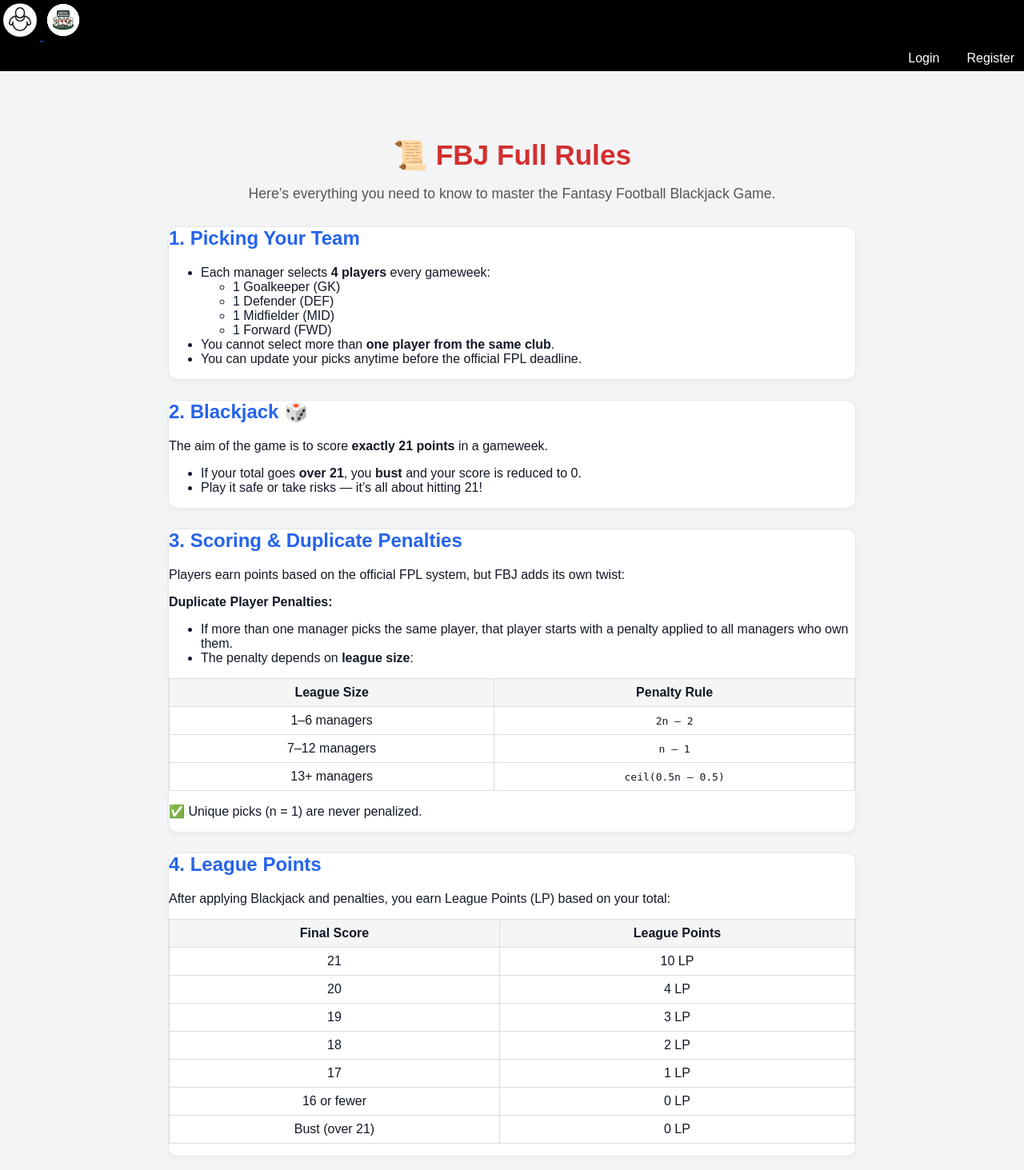
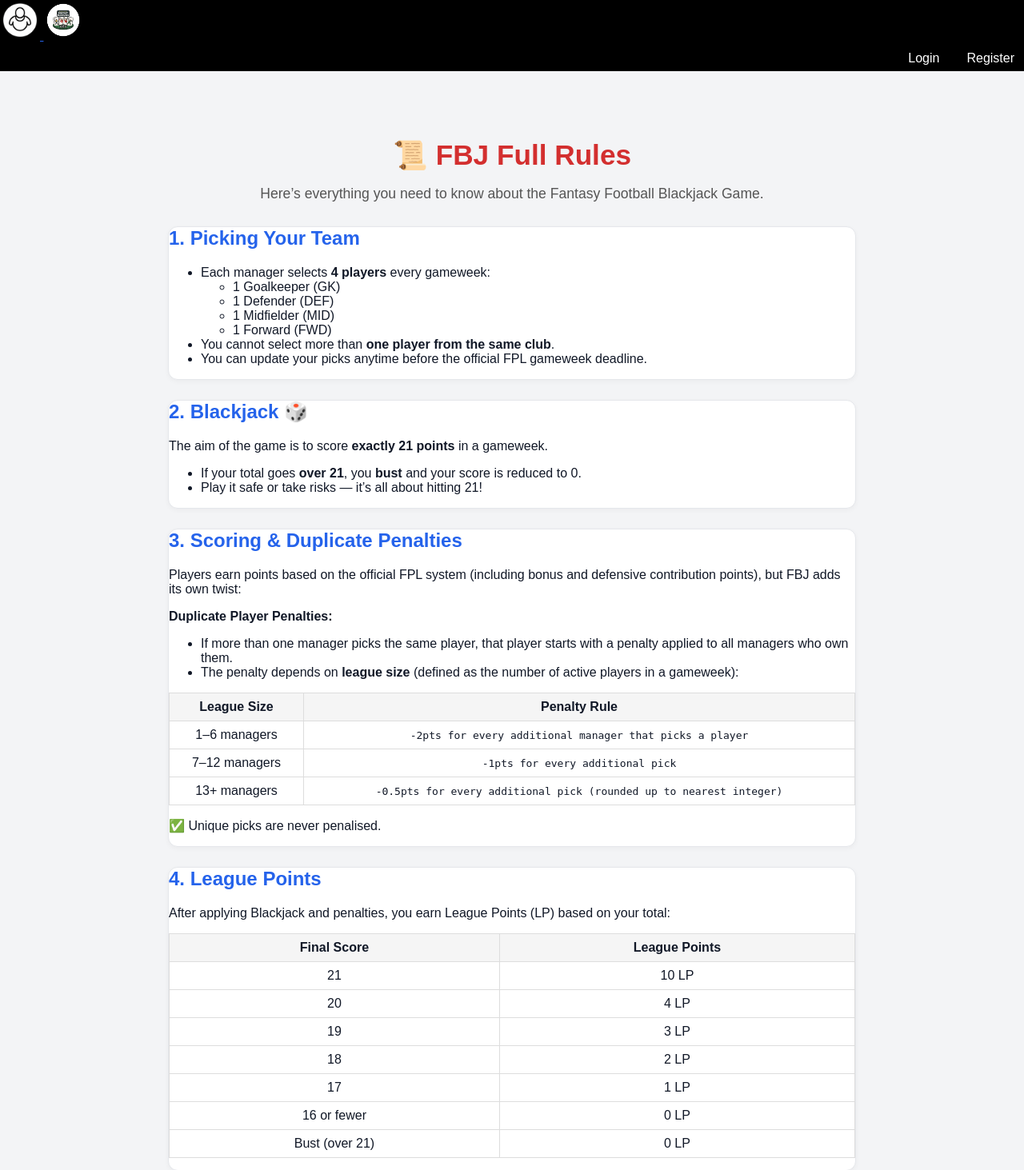
Before and after one commit to goenghisghan/fbj-game, a Flask app: page /rules in a window 1280 px wide. Shown: the top 1463 px of the page at 80% size. Run offline with Flask 3, Linux system fonts and the light colour scheme; some libraries are stand-ins or nearby versions; some web fonts are replaced.

Commit message:
Update rules.html

```diff
--- a/templates/rules.html
+++ b/templates/rules.html
@@ -3,7 +3,7 @@
 {% block content %}
 <div class="rules-container">
   <h1>📜 FBJ Full Rules</h1>
-  <p class="intro">Here’s everything you need to know to master the Fantasy Football Blackjack Game.</p>
+  <p class="intro">Here’s everything you need to know about the Fantasy Football Blackjack Game.</p>
 
   <div class="rule-section card">
     <h2>1. Picking Your Team</h2>
@@ -16,7 +16,7 @@
         <li>1 Forward (FWD)</li>
       </ul>
       <li>You cannot select more than <strong>one player from the same club</strong>.</li>
-      <li>You can update your picks anytime before the official FPL deadline.</li>
+      <li>You can update your picks anytime before the official FPL gameweek deadline.</li>
     </ul>
   </div>
 
@@ -31,19 +31,19 @@
 
   <div class="rule-section card">
     <h2>3. Scoring & Duplicate Penalties</h2>
-    <p>Players earn points based on the official FPL system, but FBJ adds its own twist:</p>
+    <p>Players earn points based on the official FPL system (including bonus and defensive contribution points), but FBJ adds its own twist:</p>
     <p><strong>Duplicate Player Penalties:</strong></p>
     <ul>
       <li>If more than one manager picks the same player, that player starts with a penalty applied to all managers who own them.</li>
-      <li>The penalty depends on <strong>league size</strong>:</li>
+      <li>The penalty depends on <strong>league size</strong> (defined as the number of active players in a gameweek):</li>
     </ul>
     <table class="penalty-table">
       <tr><th>League Size</th><th>Penalty Rule</th></tr>
-      <tr><td>1–6 managers</td><td><code>2n – 2</code></td></tr>
-      <tr><td>7–12 managers</td><td><code>n – 1</code></td></tr>
-      <tr><td>13+ managers</td><td><code>ceil(0.5n – 0.5)</code></td></tr>
+      <tr><td>1–6 managers</td><td><code>-2pts for every additional manager that picks a player</code></td></tr>
+      <tr><td>7–12 managers</td><td><code>-1pts for every additional pick</code></td></tr>
+      <tr><td>13+ managers</td><td><code>-0.5pts for every additional pick (rounded up to nearest integer) </code></td></tr>
     </table>
-    <p>✅ Unique picks (n = 1) are never penalized.</p>
+    <p>✅ Unique picks are never penalised.</p>
   </div>
 
   <div class="rule-section card">
```
